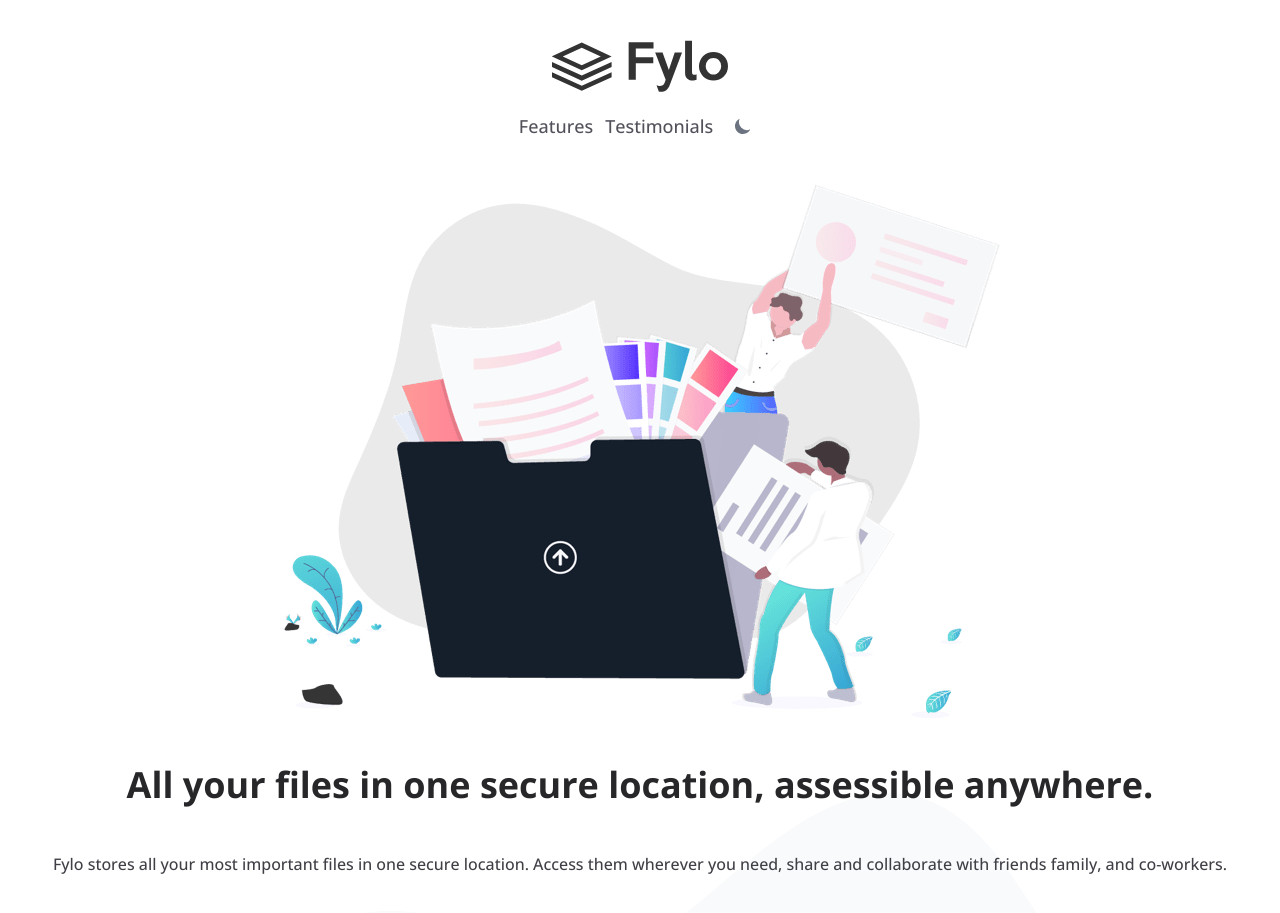
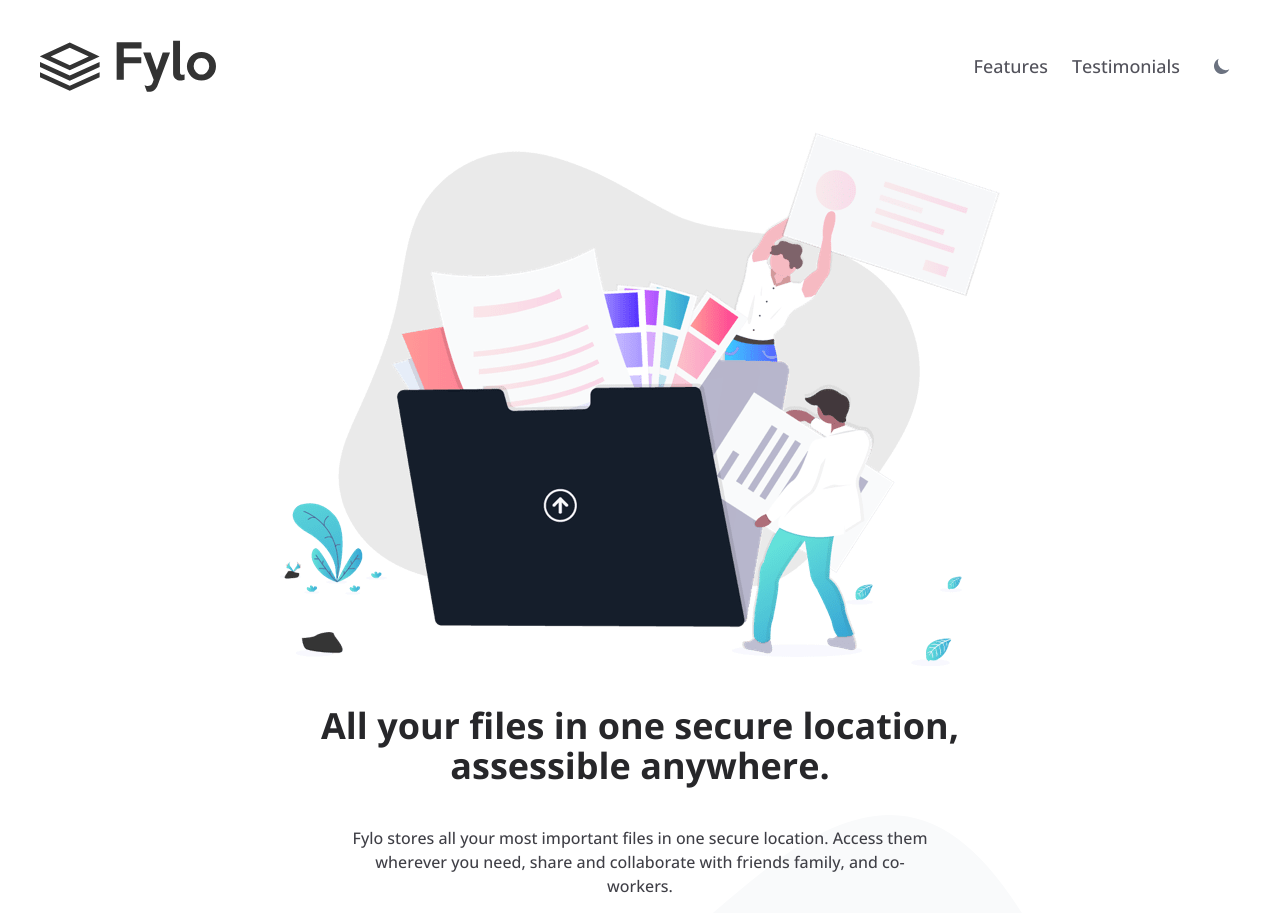
Before and after one commit to rahatulahsan/fylo-file-sharing, a website: page index.html in a window 1280 px wide. Shown: the top 913 px of the page. Drawn offline with nearby package versions, Linux system fonts and the light colour scheme.

Commit message:
Hero Section Responsive Done

```diff
--- a/index.html
+++ b/index.html
@@ -28,11 +28,11 @@
 
   <!--Header Section Start-->
   <header>
-    <div class="flex flex-col gap-4 items-center py-10">
+    <div class="flex flex-col gap-4 items-center py-10 md:flex-row justify-between px-10">
       <div>
           <img src="./assets/images/logo-light-mode.svg" alt="logo-light" />
       </div>
-      <div class="flex flex-row space-x-3 items-center">
+      <div class="flex flex-row space-x-3 items-center md:space-x-6">
           <a href="#" class="font-sans text-lg text-zinc-600 font-medium hover:text-fylocyan">Features</a>
           <a href="#" class="font-sans text-lg text-zinc-600 font-medium hover:text-fylocyan"> Testimonials</a>
           <!-- Dark/Light Mode Button -->
@@ -76,8 +76,8 @@
   <section id="hero" class="hero-bg-light bg-no-repeat bg-contain bg-bottom pb-56">
     <div class="flex flex-col items-center gap-10 px-10 text-center">
         <img src="./assets/images/illustration-intro.png" alt="illustration-intro"/>
-        <h1 class="font-sans text-zinc-800 font-bold text-4xl leading-normal">All your files in one secure location, assessible anywhere.</h1>
-        <p class="font-sans text-zinc-700">Fylo stores all your most important files in one secure location.
+        <h1 class="font-sans text-zinc-800 font-bold text-3xl leading-normal max-w-2xl md:text-4xl">All your files in one secure location, assessible anywhere.</h1>
+        <p class="font-sans text-zinc-700 md:max-w-xl">Fylo stores all your most important files in one secure location.
             Access them wherever you need, share and collaborate with friends family, and co-workers.</p>
         <button class="bg-fylocyan px-14 py-3 rounded-full text-lg hover:scale-95">Get Started</button>
     </div>
```
Also changed, not shown: dist/output.css.
